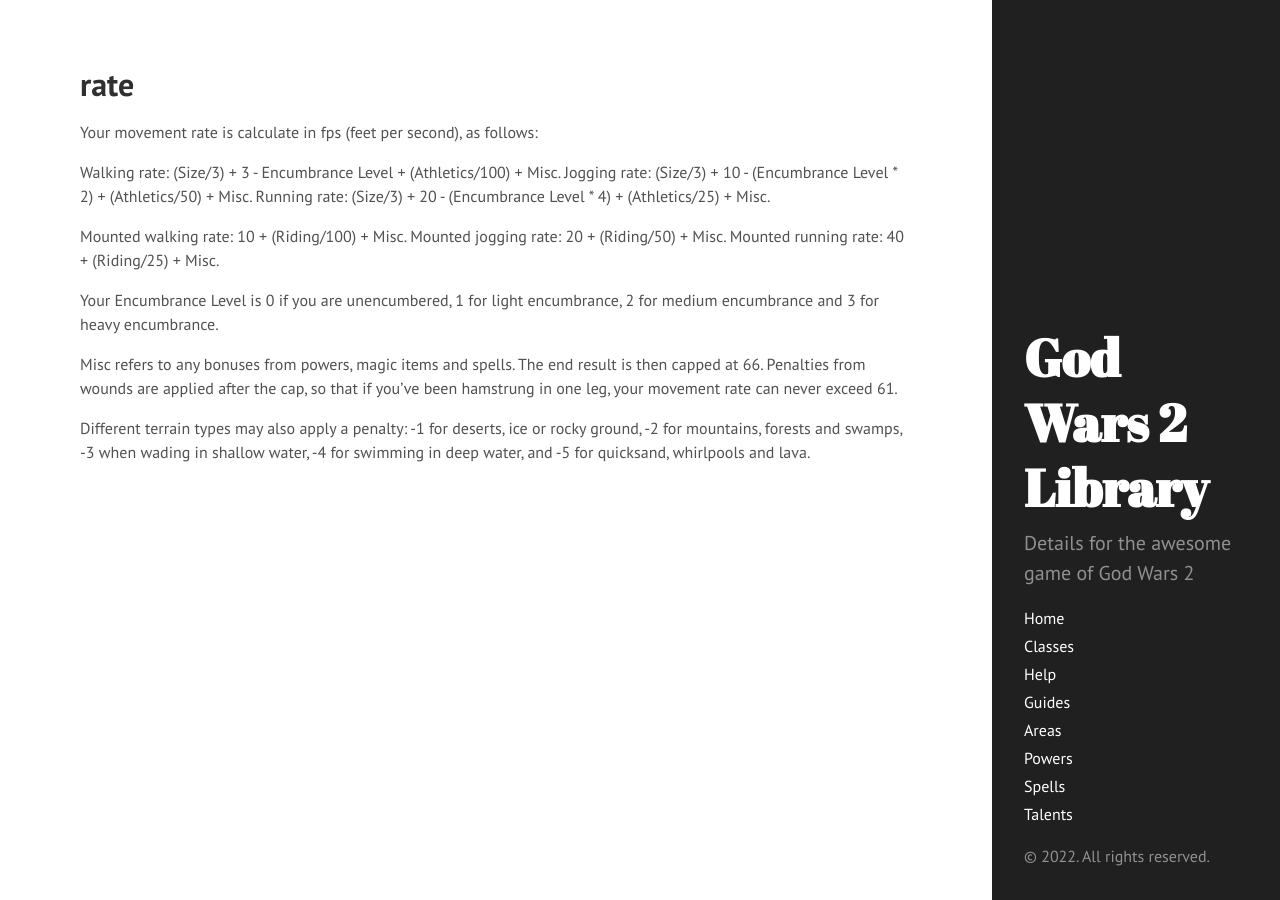
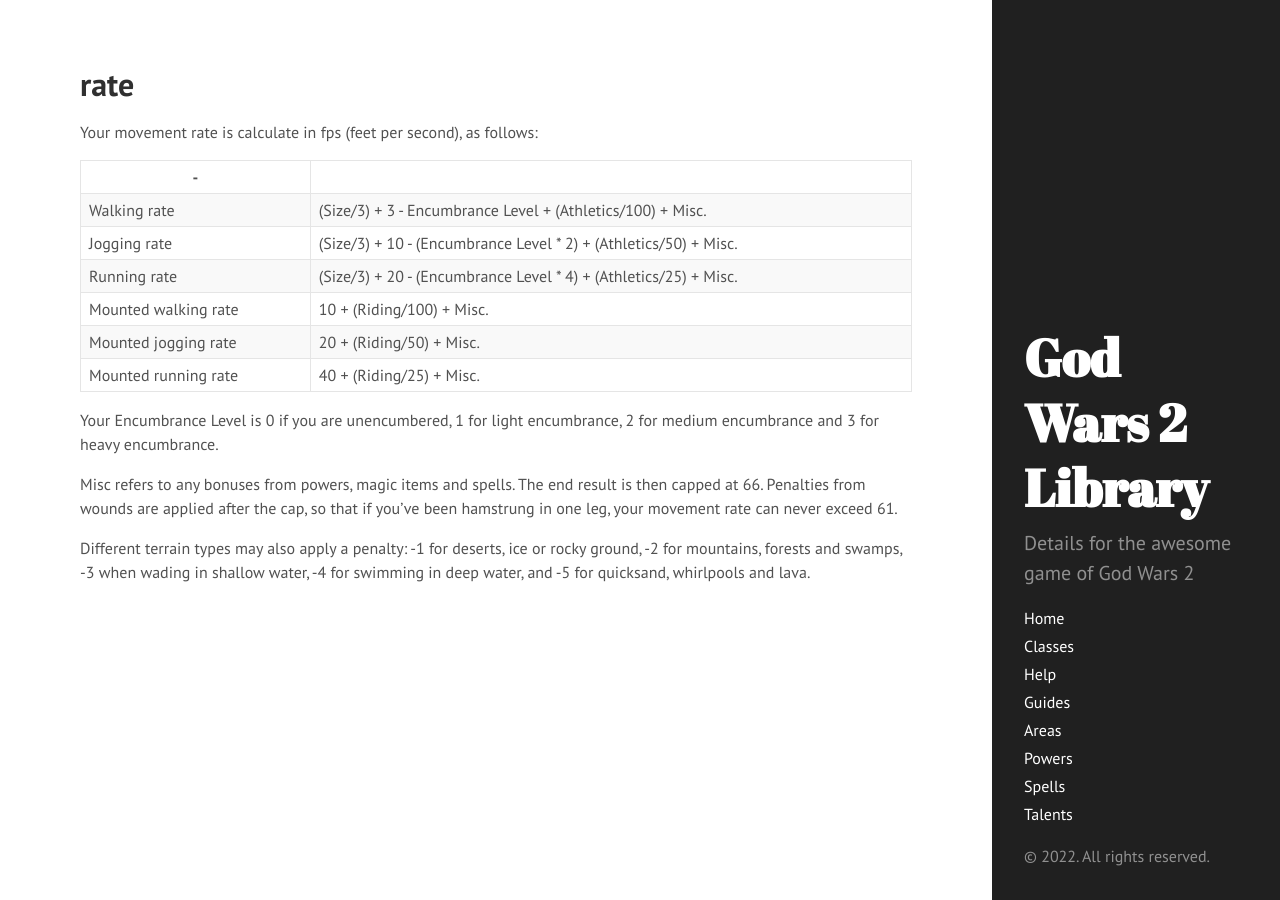
Before and after one commit to godwars2/godwars2.github.io, a Jekyll site: the page built from help/rate.md, in a window 1280 px wide. Built offline with Jekyll 4.4.1, drawn with Linux system fonts in a browser that asks for light colours.

Commit message:
Update rate help file

```diff
--- a/help/rate.md
+++ b/help/rate.md
@@ -5,13 +5,14 @@ title: rate
 
 Your movement rate is calculate in fps (feet per second), as follows:
 
-Walking rate: (Size/3) + 3 - Encumbrance Level + (Athletics/100) + Misc.
-Jogging rate: (Size/3) + 10 - (Encumbrance Level * 2) + (Athletics/50) + Misc.
-Running rate: (Size/3) + 20 - (Encumbrance Level * 4) + (Athletics/25) + Misc.
-
-Mounted walking rate: 10 + (Riding/100) + Misc.
-Mounted jogging rate: 20 + (Riding/50) + Misc.
-Mounted running rate: 40 + (Riding/25) + Misc.
+\- |
+--- | ---
+Walking rate | (Size/3) + 3 - Encumbrance Level + (Athletics/100) + Misc.
+Jogging rate | (Size/3) + 10 - (Encumbrance Level * 2) + (Athletics/50) + Misc.
+Running rate | (Size/3) + 20 - (Encumbrance Level * 4) + (Athletics/25) + Misc.
+Mounted walking rate | 10 + (Riding/100) + Misc.
+Mounted jogging rate | 20 + (Riding/50) + Misc.
+Mounted running rate | 40 + (Riding/25) + Misc.
 
 Your Encumbrance Level is 0 if you are unencumbered, 1 for light encumbrance, 2
 for medium encumbrance and 3 for heavy encumbrance.
```
